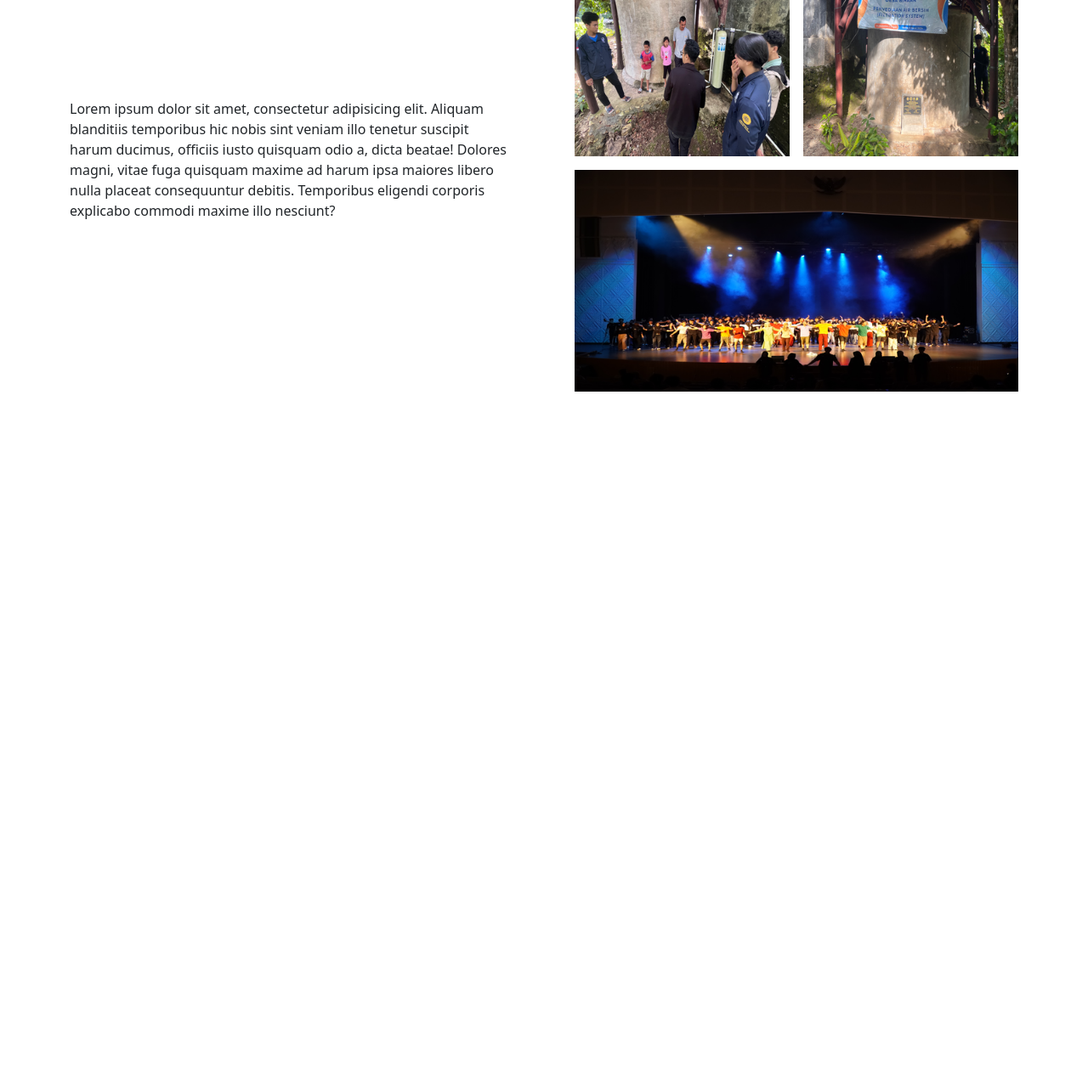
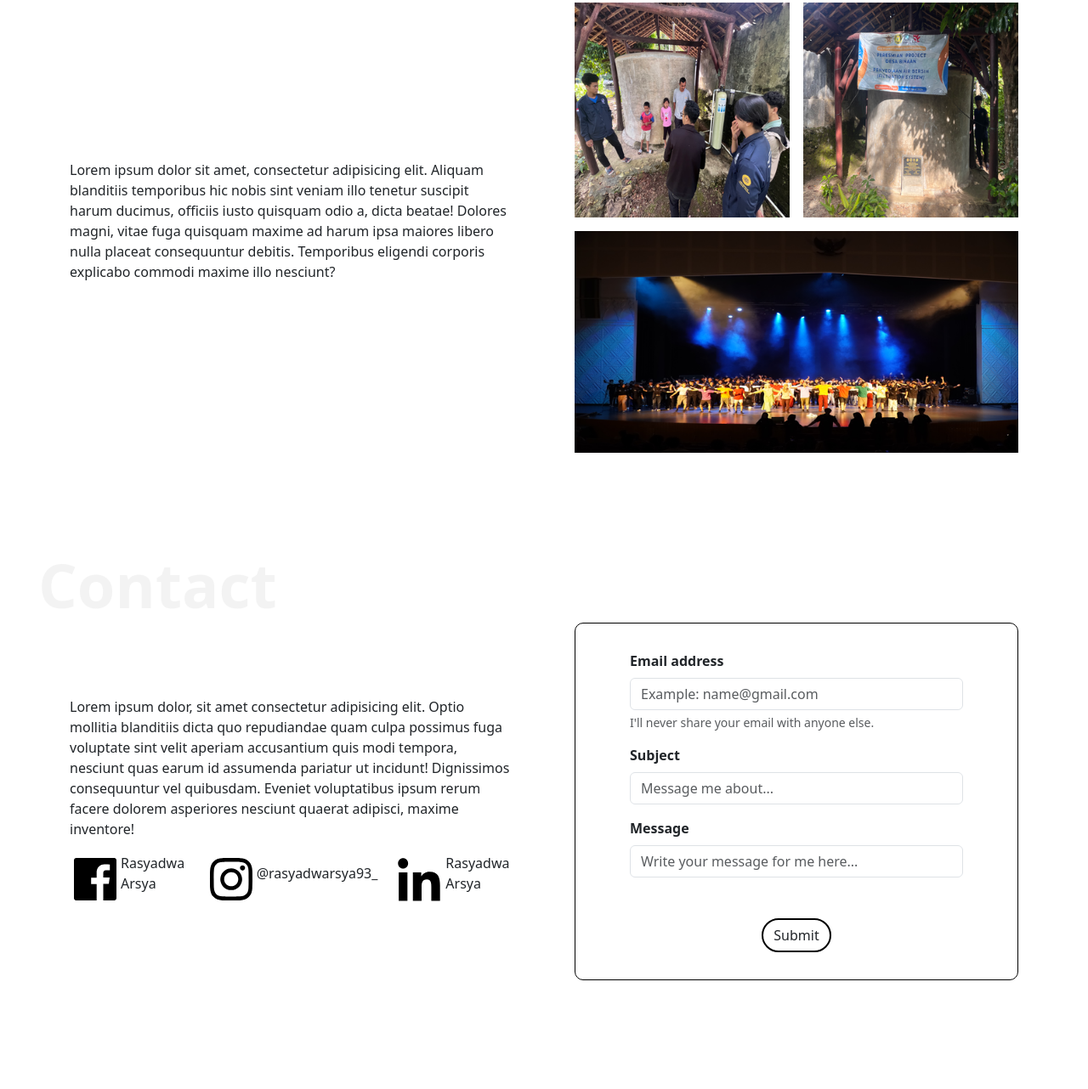
Before and after one commit to rsyarsya/port1basic, a plain HTML site: page index.html in a window 1280 px wide. Shown: the part 1255-2537 px from the top of the page at 85% size. Before the commit the page ends 1716 px from the top, so only its background shows below. Drawn offline with nearby package versions, Linux system fonts and the light colour scheme.

Commit message:
add contact

```diff
--- a/index.html
+++ b/index.html
@@ -107,6 +107,48 @@
             </div>
     </section>
 
+    <section id="contact" class="contact container">
+       <div class="row d-flex align-items-center gap-5">
+            <div class="col">
+                <p>Lorem ipsum dolor, sit amet consectetur adipisicing elit. Optio mollitia blanditiis dicta quo repudiandae quam culpa possimus fuga voluptate sint velit aperiam accusantium quis modi tempora, nesciunt quas earum id assumenda pariatur ut incidunt! Dignissimos consequuntur vel quibusdam. Eveniet voluptatibus ipsum rerum facere dolorem asperiores nesciunt quaerat adipisci, maxime inventore!</p>
+                <div class="row">
+                    <div class="col d-flex align-items-center">
+                        <img src="imgs/Facebook.svg" alt="fb">
+                        <p>Rasyadwa Arsya</p>
+                    </div>
+                    <div class="col d-flex align-items-center">
+                        <img src="imgs/Instagram.svg" alt="ig">
+                        <p>@rasyadwarsya93_</p>
+                    </div>
+                    <div class="col d-flex align-items-center">
+                        <img src="imgs/linkedin-112 fixx.svg" alt="linked">
+                        <p id="linked">Rasyadwa Arsya</p>
+                    </div>
+                </div>
+            </div>
+            <d class="col">
+                <form class="contact-form" onsubmit="onFormSubmit(event)">
+                    <div class="mb-3">
+                      <label for="inp_email" class="form-label">Email address</label>
+                      <input type="email" class="form-control" id="inp_email" placeholder="Example: name@gmail.com">
+                      <div id="emailHelp" class="form-text">I'll never share your email with anyone else.</div>
+                    </div>
+                    <div class="mb-3">
+                      <label for="inp_subject" class="form-label">Subject</label>
+                      <input type="text" class="form-control" id="inp_subject" placeholder="Message me about...">
+                    </div>
+                    <div class="mb-3">
+                        <label for="inp_message" class="form-label">Message</label>
+                        <input type="text" class="form-control" id="inp_message" placeholder="Write your message for me here...">
+                    </div>
+                    <div class="d-flex justify-content-center mt-5">
+                        <button type="submit" class="btn button-submit" onclick="submitDetail(event)">Submit</button>
+                    </div>
+                  </form>
+            </div>
+       </div>
+    </section>
+
     <script src="https://cdn.jsdelivr.net/npm/@popperjs/core@2.11.8/dist/umd/popper.min.js" integrity="sha384-I7E8VVD/ismYTF4hNIPjVp/Zjvgyol6VFvRkX/vR+Vc4jQkC+hVqc2pM8ODewa9r" crossorigin="anonymous"></script>
     <script src="https://cdn.jsdelivr.net/npm/bootstrap@5.3.3/dist/js/bootstrap.min.js" integrity="sha384-0pUGZvbkm6XF6gxjEnlmuGrJXVbNuzT9qBBavbLwCsOGabYfZo0T0to5eqruptLy" crossorigin="anonymous"></script>
     <script src="https://code.jquery.com/jquery-3.7.1.min.js" integrity="sha256-/JqT3SQfawRcv/BIHPThkBvs0OEvtFFmqPF/lYI/Cxo=" crossorigin="anonymous"></script>
--- a/main.js
+++ b/main.js
@@ -7,8 +7,6 @@ function toggleDetail(e){
         $(target).html("Less info").addClass("active")
     }
 
-
-
     const item = $(target).parents(".about-exp-item")
     const detail = $(item).children(".about-exp-item-detail")
 
@@ -16,3 +14,46 @@ function toggleDetail(e){
 
     console.log($(item).children(".about-exp-detail"))
 }
+
+function onFormSubmit(e){
+    e.preventDefault()
+    const email = $("#inp_email")
+    const subject = $("#inp_subject")
+    const message = $("#inp_message")
+
+    if(!$(email).val()){
+        alert("Please enter your email")
+        $(email).focus()
+    }else if(!$(subject).val()){
+        alert("Please enter your subject")
+        $(subject).focus()
+    }else if(!$(message).val()){
+        alert("Please enter your message")
+        $(message).focus()
+    } else{
+    function submitDetail(e){
+
+        if($($(e.target)).hasClass("active2")){
+                $($(e.target)).html("Submit").removeClass("active2")
+        }else{
+                $($(e.target)).html("Thank You for Your Message!").addClass("active2")
+        }
+    }
+
+    const form = $(e.target).parents("form")
+    const formData = $(form).serializeArray()
+    const formDataObj = {}
+
+    formData.forEach(item => {
+        formDataObj[item.name] = item.value
+    })
+
+    console.log(formDataObj)
+
+    $(form).trigger("reset")
+
+    submitDetail(e)
+    }
+
+
+}
--- a/style.css
+++ b/style.css
@@ -76,6 +76,10 @@ section::before{
     display: none;
 }
 
+.work{
+    margin-top: 72px;
+}
+
 .work::before{
     content: 'Work';
 }
@@ -135,6 +139,39 @@ section::before{
     font-size: 33px;
 }
 
+.contact{
+    margin-top: 128px;
+    padding-bottom: 128px;
+}
+
+.contact::before{
+    content: 'Contact';
+}
+
+.contact-form{
+    border: 1px solid black;
+    border-radius: 10px;
+    padding: 32px 64px;
+}
+
+.form-label{
+    font-weight: 600;
+}
+
+#linked{
+    padding-left: 6px;
+}
+
+.btn.button-submit{
+    border-radius: 28px;
+    border: solid black 2px;
+}
+
+.btn.button-submit:hover, .btn.button-submit:active{
+    color: white;
+    background-color: black;
+}
+
 #arrow{
     animation:upDown 1.5s infinite;
 }
```
Also changed, not shown: imgs/Facebook.svg (added), imgs/Instagram.svg (added), imgs/linkedin-112 fix.svg (added), imgs/linkedin-112 fixx.svg (added).
